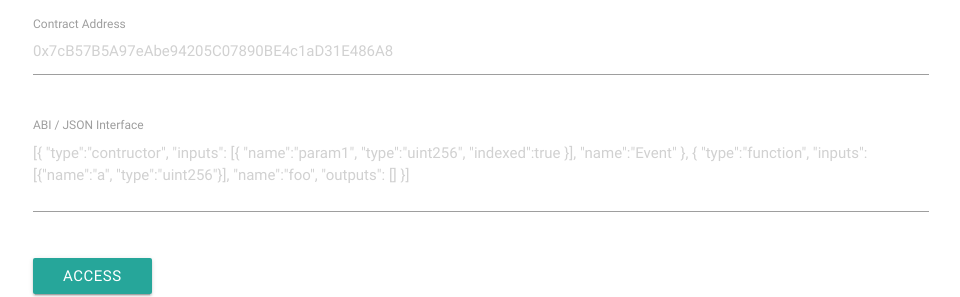
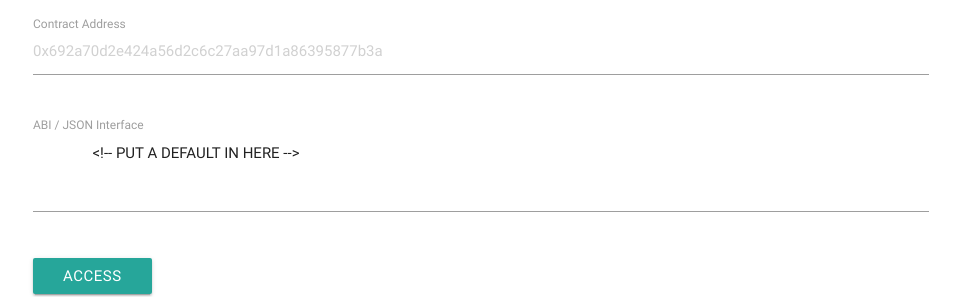
Before and after one commit to illinoisblockchain/dutch-auction-dapp, a website: page src/index.html in a window 1280 px wide. Shown: the part 200-497 px from the top of the page, without its empty margins (159-1119 px from the left). Drawn offline with nearby package versions, Linux system fonts and the light colour scheme.

Commit message:
tweak some html

```diff
--- a/src/index.html
+++ b/src/index.html
@@ -25,13 +25,15 @@
           <h3>Access Contract</h3>
           <div class="row">
             <div class="input-field col s12">
-              <input id="access-address-input" type="text" class="validate" placeholder="0x7cB57B5A97eAbe94205C07890BE4c1aD31E486A8" required>
+              <input id="access-address-input" type="text" class="validate" placeholder="0x692a70d2e424a56d2c6c27aa97d1a86395877b3a" required>
               <label for="access-address-input">Contract Address</label>
             </div>
           </div>
           <div class="row">
             <div class="input-field col s12">
-              <textarea id="access-bi-input" class="materialize-textarea" placeholder='[{ "type":"contructor", "inputs": [{ "name":"param1", "type":"uint256", "indexed":true }], "name":"Event" }, { "type":"function", "inputs": [{"name":"a", "type":"uint256"}], "name":"foo", "outputs": [] }]' required></textarea>
+              <textarea id="access-abi-input" class="materialize-textarea" placeholder='[{ "type":"contructor", "inputs": [{ "name":"param1", "type":"uint256", "indexed":true }], "name":"Event" }, { "type":"function", "inputs": [{"name":"a", "type":"uint256"}], "name":"foo", "outputs": [] }]' required>
+                <!-- PUT A DEFAULT IN HERE -->
+              </textarea>
               <label for="access-abi-input">ABI / JSON Interface</label>
             </div>
           </div>
```
